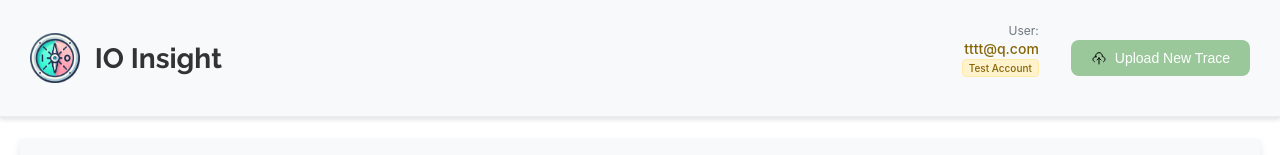
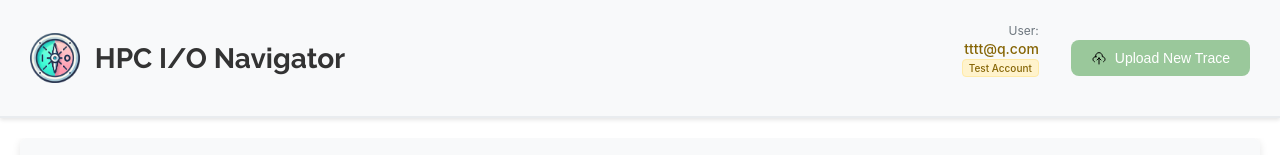
Before and after one commit to DIR-LAB/IONavigator, a React (Create React App) app in the folder ION_Web/frontend/: page / in a window 1280 px wide. Shown: the top 155 px of the page. Built offline with nearby package versions, Linux system fonts and the light colour scheme; no server answers.

Commit message:
update banner

```diff
--- a/ION_Web/frontend/public/index.html
+++ b/ION_Web/frontend/public/index.html
@@ -24,7 +24,7 @@
       work correctly both with client-side routing and a non-root public URL.
       Learn how to configure a non-root public URL by running `npm run build`.
     -->
-    <title>I/O Navigator Demo</title>
+    <title>I/O Navigator</title>
   </head>
   <body>
     <noscript>You need to enable JavaScript to run this app.</noscript>
--- a/ION_Web/frontend/src/components/CollaboratorsPanel.tsx
+++ b/ION_Web/frontend/src/components/CollaboratorsPanel.tsx
@@ -70,7 +70,7 @@ const CollaboratorsPanel: React.FC = () => {
         <>
           <div className="panel-description">
             <p>This work was created by the <a href="https://sites.google.com/udel.edu/dirlab/home" target="_blank" rel="noopener noreferrer">DIRLab</a> team at University of Delaware in collaboration with Lawrence Berkeley National Laboratory, The Ohio State University, and NC State University.</p>
-            <p>This demo represents an ongoing extension of <a href="https://dl.acm.org/doi/10.1145/3655038.3665950" target="_blank" rel="noopener noreferrer">ION: Navigating the HPC I/O Optimization Journey using Large Language Models [HotStorage'24]</a>.</p>
+            <p>This demo represents the work <a href="https://drive.google.com/file/d/1UBqxqErz3mc0Cgvte-aBHDS7U4B5iMMw/view" target="_blank" rel="noopener noreferrer">IOAgent: Democratizing Trustworthy HPC I/O Performance Diagnosis Capability via LLMs [IPDPS'25]</a>.</p>
             <p>Any questions can be directed to lead developer, Chris Egersdoerfer at <a href="mailto:cegersdo@udel.edu">cegersdo@udel.edu</a>.</p>
           </div>
           <div className="collaborators-container">
--- a/ION_Web/frontend/src/components/TopBanner.tsx
+++ b/ION_Web/frontend/src/components/TopBanner.tsx
@@ -16,7 +16,7 @@ const TopBanner: React.FC<TopBannerProps> = ({ currentUser, isTestUser, onUpload
     <div className="top-banner">
       <div className="banner-left">
         <img src={IONLOGO} alt="ION Logo" className="banner-logo" />
-        <h1 className="banner-title">IO Insight</h1>
+        <h1 className="banner-title">HPC I/O Navigator</h1>
       </div>
 
       <div className="banner-right">
```
Also changed, not shown: 2 other files (tests, documents, lock files or other folders).
